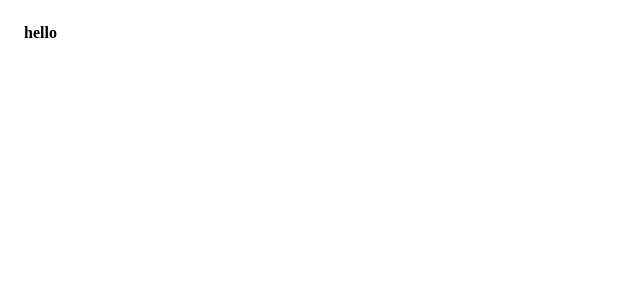
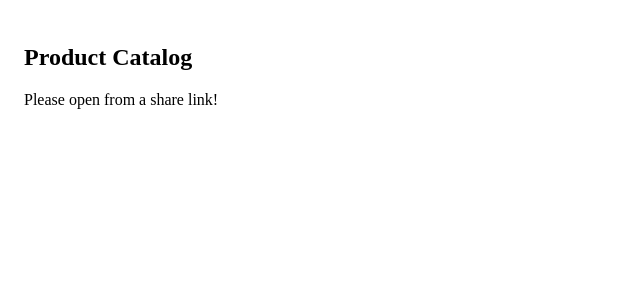
Before and after one commit to samnyan/nuxt-product-catalog, a Nuxt app: page / in a window 1280 px wide. Shown: the top 300 px of the page, without its empty margins (0-640 px from the left). Built offline with nearby package versions, Linux system fonts and the light colour scheme.

Commit message:
feat(catalog): add product description and remarks
- Add product description section above the table
- Include remarks column in the product table
- Update home page with product catalog title and description
- Enable auto subfolder index in Nitro configuration

```diff
--- a/nuxt.config.ts
+++ b/nuxt.config.ts
@@ -5,6 +5,11 @@ export default defineNuxtConfig({
   modules: [
     '@unocss/nuxt',
   ],
+  nitro: {
+    prerender: {
+      autoSubfolderIndex: true
+    }
+  },
   runtimeConfig: {
     apiProductCatalogUrl: '/api/mock/catalog',
     apiProductCatalogIdKey: 'code',
--- a/pages/catalog/[id].vue
+++ b/pages/catalog/[id].vue
@@ -22,6 +22,11 @@ const closePreview = () => {
 <template>
   <div class="p-4 max-w-7xl mx-auto box-border">
     <h1 class="text-3xl font-bold mb-6">{{ catalogData?.name }}</h1>
+    <div class="mb-6">
+      <div v-html="catalogData?.description">
+
+      </div>
+    </div>
     <table class="w-full border-collapse border border-gray-300">
       <thead>
       <tr>
@@ -30,6 +35,7 @@ const closePreview = () => {
         <th class="border border-solid border-gray-300 px-4 py-2 bg-gray-100 min-w-50">名称</th>
         <th class="border border-solid border-gray-300 px-4 py-2 bg-gray-100 min-w-18">价格</th>
         <th class="border border-solid border-gray-300 px-4 py-2 bg-gray-100 min-w-18">库存</th>
+        <th class="border border-solid border-gray-300 px-4 py-2 bg-gray-100 min-w-18">备注</th>
       </tr>
       </thead>
       <tbody>
@@ -47,6 +53,7 @@ const closePreview = () => {
         </td>
         <td class="border border-solid border-gray-300 px-4 py-2 font-bold text-red-5 text-right">{{ item.price?.toFixed(2) }} 元</td>
         <td class="border border-solid border-gray-300 px-4 py-2 text-center">{{ item.inventory > 0 ? item.inventory + ' 件' : '售罄' }}</td>
+        <td class="border border-solid border-gray-300 px-4 py-2">{{ item.remarks }}</td>
       </tr>
       </tbody>
     </table>
--- a/pages/index.vue
+++ b/pages/index.vue
@@ -3,8 +3,13 @@
 </script>
 
 <template>
-<div class="p-4 font-bold">
-  hello
+<div class="p-4">
+  <h2>
+    Product Catalog
+  </h2>
+  <p>
+    Please open from a share link!
+  </p>
 </div>
 </template>
 
```
